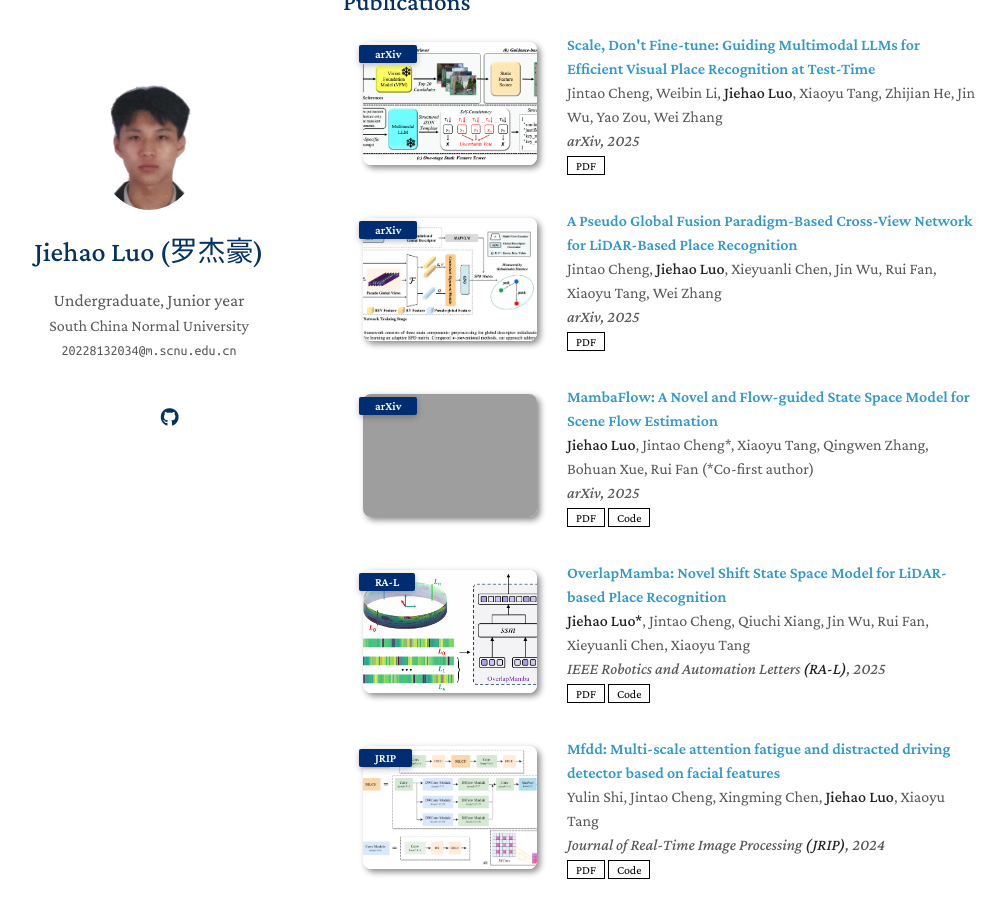
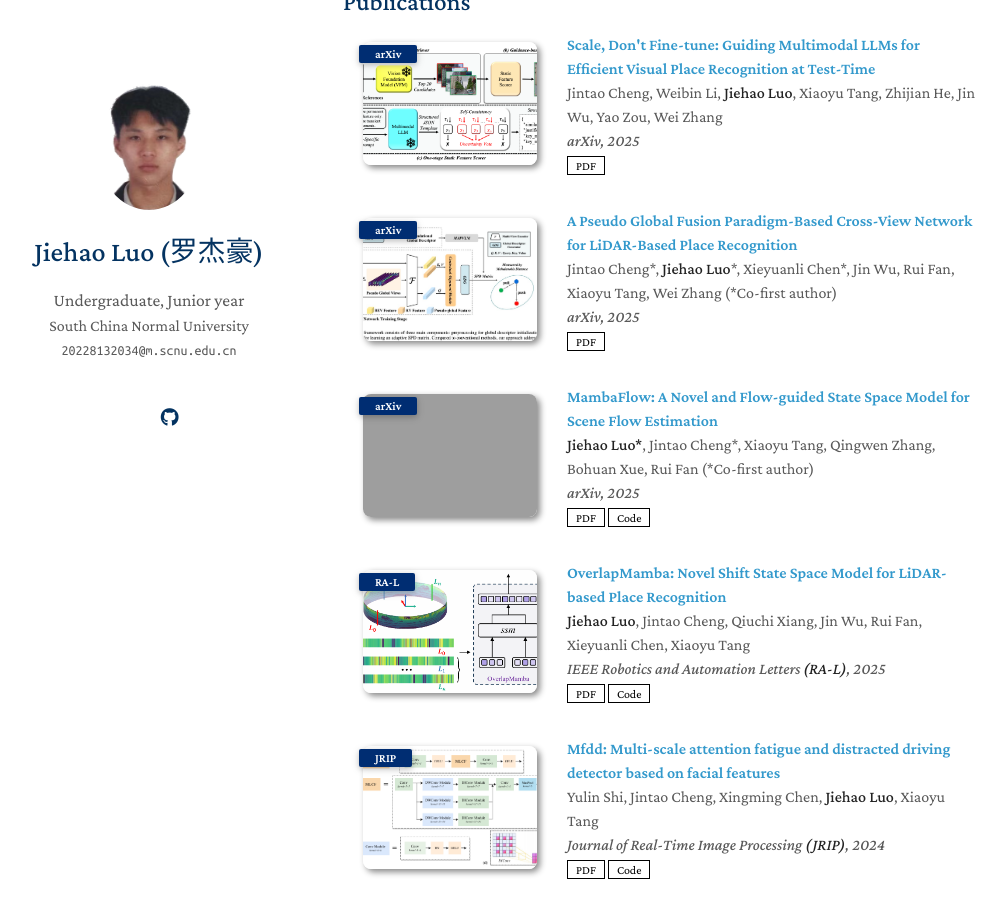
Before and after one commit to JiehaoLuo/JiehaoLuo.github.io, a Jekyll site: the page built from index.md, in a window 1280 px wide and 900 px high, scrolled down 526 px. Shown: the whole window, without its empty margins (127-1132 px from the left). Built offline with Jekyll 4.4.1, drawn with Linux system fonts in a browser that asks for light colours; a style sheet for code colours, icons or effects is not loaded; our own code applies the rules of GitHub Pages for plain Markdown files; grey boxes are pictures that could not be loaded.

Commit message:
update publications

```diff
--- a/_data/publications.yml
+++ b/_data/publications.yml
@@ -11,7 +11,7 @@ main:
     # notes: Post
 
   - title: "A Pseudo Global Fusion Paradigm-Based Cross-View Network for LiDAR-Based Place Recognition"
-    authors: Jintao Cheng, <strong>Jiehao Luo</strong>, Xieyuanli Chen, Jin Wu, Rui Fan, Xiaoyu Tang, Wei Zhang
+    authors: Jintao Cheng*, <strong>Jiehao Luo</strong>*, Xieyuanli Chen*, Jin Wu, Rui Fan, Xiaoyu Tang, Wei Zhang (*Co-first author)
     conference_short: arXiv
     conference: arXiv, 2025
     pdf: https://arxiv.org/pdf/2508.08917
@@ -22,7 +22,7 @@ main:
 
 
   - title: "MambaFlow: A Novel and Flow-guided State Space Model for Scene Flow Estimation"
-    authors: <strong>Jiehao Luo</strong>, Jintao Cheng*, Xiaoyu Tang, Qingwen Zhang, Bohuan Xue, Rui Fan (*Co-first author)
+    authors: <strong>Jiehao Luo*</strong>, Jintao Cheng*, Xiaoyu Tang, Qingwen Zhang, Bohuan Xue, Rui Fan (*Co-first author)
     conference_short: arXiv
     conference: arXiv, 2025
     pdf: https://arxiv.org/abs/2502.16907
@@ -33,7 +33,7 @@ main:
 
 
   - title: "OverlapMamba: Novel Shift State Space Model for LiDAR-based Place Recognition"
-    authors: <strong>Jiehao Luo*</strong>, Jintao Cheng, Qiuchi Xiang, Jin Wu, Rui Fan, Xieyuanli Chen, Xiaoyu Tang
+    authors: <strong>Jiehao Luo</strong>, Jintao Cheng, Qiuchi Xiang, Jin Wu, Rui Fan, Xieyuanli Chen, Xiaoyu Tang
     conference_short: RA-L
     conference: IEEE Robotics and Automation Letters <strong>(RA-L)</strong>, 2025
     pdf: https://ieeexplore.ieee.org/document/11045950
```
